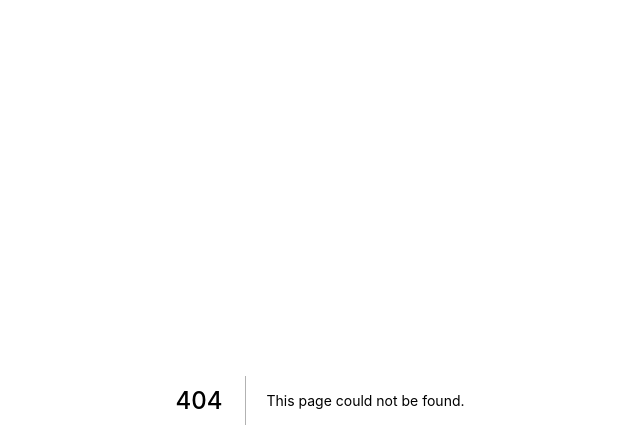
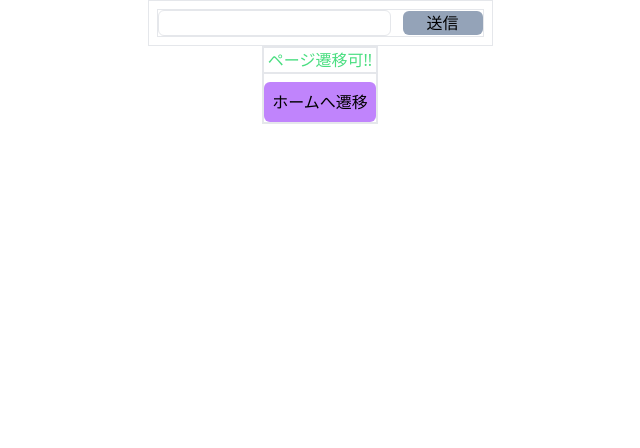
Before and after one commit to ryuuuki-k/tsx-ui-libs, a Next.js app: page /form/form-guard in a window 1280 px wide. Before the commit this address had no page. Shown: the top 448 px of the page, without its empty margins (320-960 px from the left). Built offline with nearby package versions, Linux system fonts and the light colour scheme.

Commit message:
add form guard

```diff
--- /dev/null
+++ b/lib/form-guard.ts
@@ -0,0 +1,39 @@
+import { useRouter } from 'next/router';
+import { useEffect } from 'react';
+
+export const useFormGuard = (isDirty: boolean) => {
+  const router = useRouter();
+  const message = '編集内容がリセットされてしまいます。ページ遷移を行いますか?';
+
+  const beforeUnLoadHandler = (e: BeforeUnloadEvent) => {
+    e.preventDefault();
+    e.returnValue = message;
+  };
+
+  useEffect(() => {
+    const pageChangeHandler = (
+      url: string,
+      { shallow }: { shallow: boolean }
+    ) => {
+      if (!shallow) {
+        const answer = window.confirm(message);
+        if (!answer) {
+          router.events.emit('routeChangeError', 'キャンセルしました', url, {
+            shallow,
+          });
+          throw 'キャンセルしました。';
+        }
+      }
+    };
+
+    if (isDirty) {
+      router.events.on('routeChangeStart', pageChangeHandler);
+      window.addEventListener('beforeunload', beforeUnLoadHandler);
+
+      return () => {
+        router.events.off('routeChangeStart', pageChangeHandler);
+        window.removeEventListener('beforeunload', beforeUnLoadHandler);
+      };
+    }
+  }, [isDirty, router]);
+};
--- /dev/null
+++ b/pages/form/form-guard.tsx
@@ -0,0 +1,57 @@
+import Link from 'next/link';
+import { useForm } from 'react-hook-form';
+import { useFormGuard } from '../../lib/form-guard';
+
+const FormGuard = () => {
+  const {
+    register,
+    handleSubmit,
+    reset,
+    formState: { isDirty },
+  } = useForm();
+
+  useFormGuard(isDirty);
+
+  const submit = () => {
+    alert('送信しました。ページ遷移ができます。');
+    reset(undefined, {
+      keepValues: true,
+    });
+  };
+
+  return (
+    <div className="flex flex-col items-center text-center">
+      <div className="border ">
+        <form onSubmit={handleSubmit(submit)} className="m-2 space-x-3 border">
+          <input
+            type="text"
+            className="rounded-md border"
+            {...register('name')}
+            autoComplete="off"
+          />
+          <button className="h-auto w-20 rounded-md bg-slate-400 hover:bg-slate-600 hover:text-white hover:transition-colors">
+            送信
+          </button>
+        </form>
+      </div>
+      <div className='border'>
+        <div className='border'>
+          {isDirty ? (
+            <h4 className="text-red-400">ページ遷移不可!!</h4>
+          ) : (
+            <h4 className="text-green-400">ページ遷移可!!</h4>
+          )}
+        </div>
+        <div className='border'>
+          <Link href="/">
+            <button className="mt-2 rounded-md bg-purple-400 p-2 hover:bg-purple-700 hover:text-white hover:transition-colors">
+              <a>ホームへ遷移</a>
+            </button>
+          </Link>
+        </div>
+      </div>
+    </div>
+  );
+};
+
+export default FormGuard;
```
